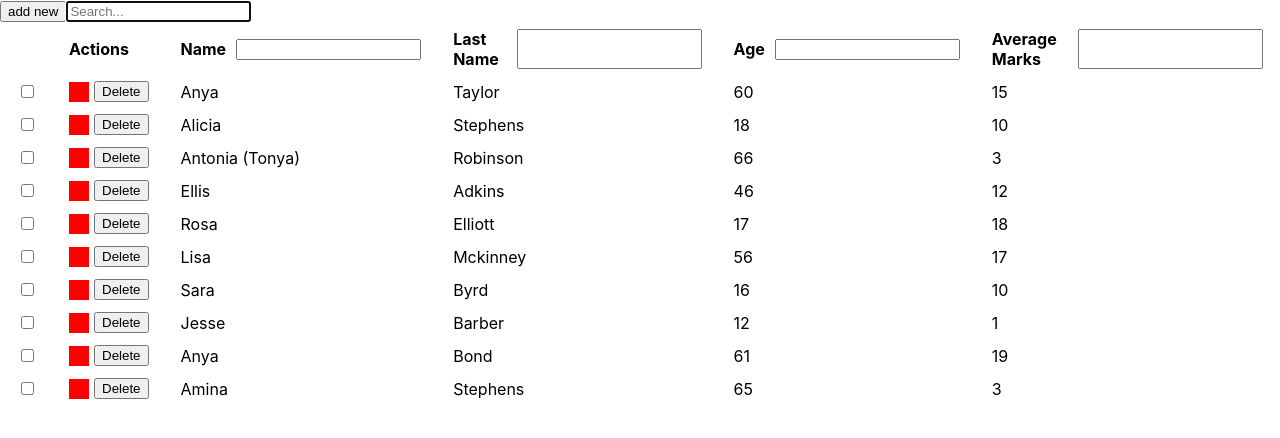
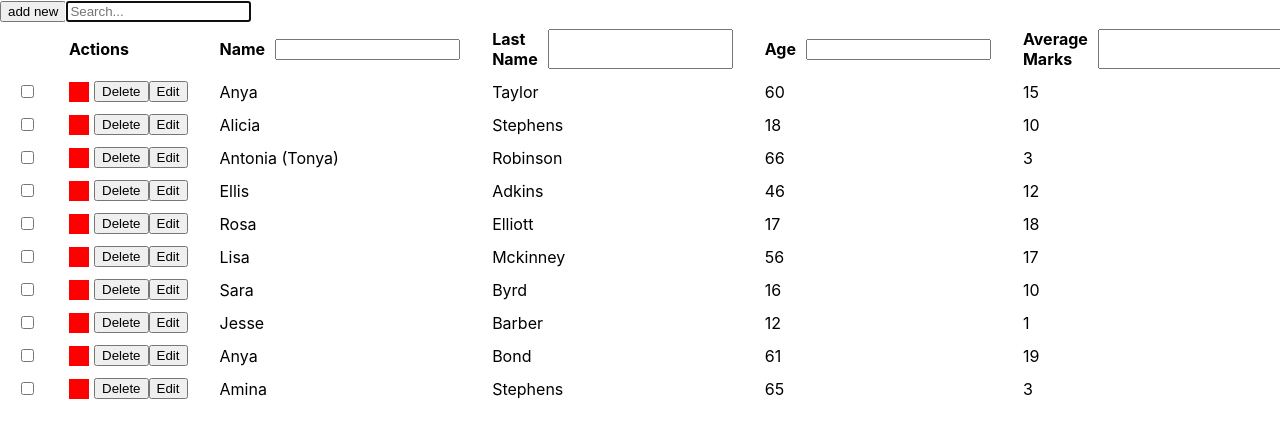
Before and after one commit to aghArdeshir/react-geereed, a React (Create React App) app: page / in a window 1280 px wide. Shown: the top 438 px of the page. Built offline with nearby package versions, Linux system fonts and the light colour scheme.

Commit message:
add simple editing functionality

```diff
--- a/src/Demos/DemoBasicStudentsList.tsx
+++ b/src/Demos/DemoBasicStudentsList.tsx
@@ -73,6 +73,14 @@ export default function DemoBasicStudentsList() {
           >
             Delete
           </button>
+          <button
+            onClick={() => {
+              gridRef.current?.setEdit(rowIndex);
+              dispatchNewItem(rowItem);
+            }}
+          >
+            Edit
+          </button>
         </>
       );
     },
@@ -90,7 +98,29 @@ export default function DemoBasicStudentsList() {
   );
 
   const editActions = React.useCallback(
-    () => (
+    (rowItem?: any, rowIndex?: number) => {
+      if (rowIndex || rowIndex === 0) {
+        return (
+          <>
+            <button
+              onClick={() => {
+                const _items = [...items];
+                _items.splice(rowIndex, 1, newItemState);
+                setItems(_items);
+                dispatchNewItem(null);
+                gridRef.current?.cancelEdit();
+              }}
+              disabled={!newItemState.Name}
+            >
+              Edit
+            </button>
+            <button onClick={() => gridRef.current?.cancelEdit()}>
+              Cancel
+            </button>
+          </>
+        );
+      }
+      return (
         <>
           <button
             onClick={() => {
@@ -104,8 +134,9 @@ export default function DemoBasicStudentsList() {
           </button>
           <button onClick={() => gridRef.current?.cancelAdd()}>Cancel</button>
         </>
-    ),
-    [newItemState]
+      );
+    },
+    [items, newItemState]
   );
 
   return (
--- a/src/ReactGeereed.tsx
+++ b/src/ReactGeereed.tsx
@@ -58,11 +58,22 @@ function ReactGeereed(props: IReactGeereedProps, ref: Ref<any>) {
   const cancelAdd = React.useCallback(() => {
     setEditingIndex(null);
   }, [setEditingIndex]);
+  const setEdit = React.useCallback(
+    (itemIndex: number) => {
+      setEditingIndex(itemIndex);
+    },
+    [setEditingIndex]
+  );
+  const cancelEdit = React.useCallback(() => {
+    setEditingIndex(null);
+  }, [setEditingIndex]);
   React.useImperativeHandle(
     ref,
     (): IGeereedRef => ({
       addNew,
-      cancelAdd
+      cancelAdd,
+      setEdit,
+      cancelEdit
     })
   );
 
@@ -146,14 +157,20 @@ function ReactGeereed(props: IReactGeereedProps, ref: Ref<any>) {
                                   }}
                                 />
                               )}
-                              {actions(item, index)}
+                              {editingIndex === index
+                                ? editActions(item, index)
+                                : actions(item, index)}
                             </div>
                           </td>
                         ) : (
                           <></>
                         )}
                         {columns.map((column: IGeereedColumn) => (
-                          <td key={column.key}>{item[column.key]}</td>
+                          <td key={column.key}>
+                            {editingIndex === index && column.editor
+                              ? column.editor()
+                              : item[column.key]}
+                          </td>
                         ))}
                       </tr>
                     )}
--- a/src/typings.d.ts
+++ b/src/typings.d.ts
@@ -14,7 +14,7 @@ export interface IReactGeereedProps {
   columns: IGeereedColumn[];
   items: IGeereedItem[];
   actions?: (rowItem: any, rowIndex: number) => ReactElement;
-  editActions?: () => ReactElement;
+  editActions?: (rowItem?: any, rowIndex?: number) => ReactElement;
   onDragEnd?: (sourceIndex: number, destinationIndex: number) => void;
 }
 
@@ -55,4 +55,6 @@ export type IUseGeereedSelect = [any[], (rowItem: any) => void];
 export interface IGeereedRef {
   addNew: () => void;
   cancelAdd: () => void;
+  setEdit: (rowIndex: number) => void;
+  cancelEdit: () => void;
 }
```
Lines whose indentation alone changed are shown as unchanged.
